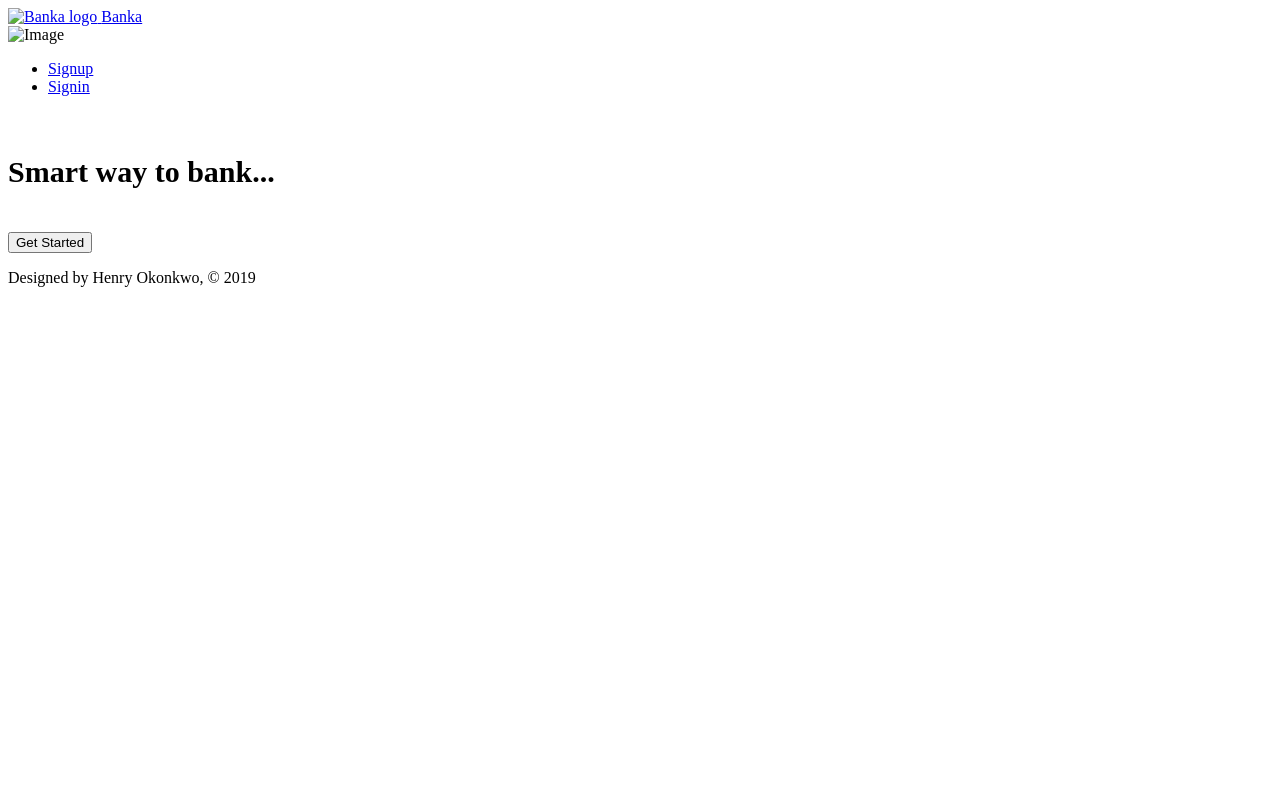
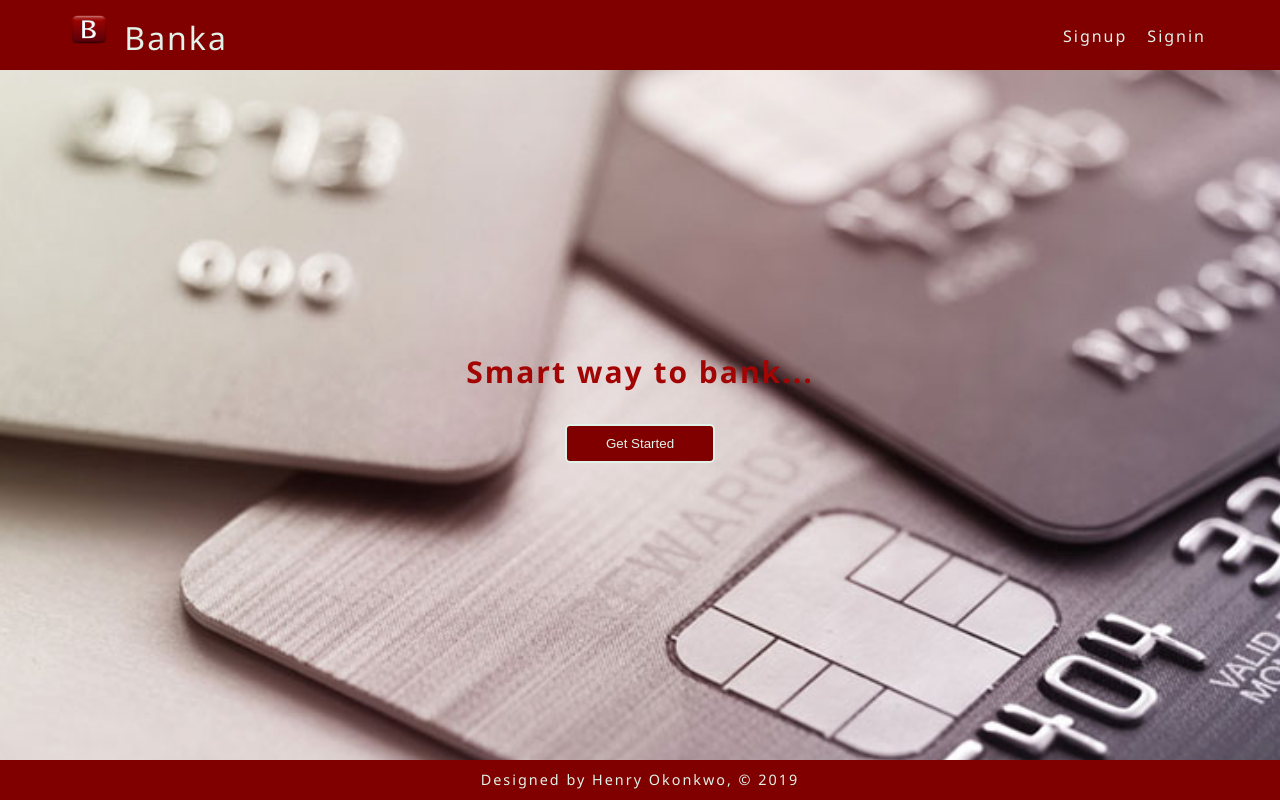
Before and after one commit to chokonaira/Banka, a plain HTML site: page index.html in a window 1280 px wide. Drawn offline with Linux system fonts and the light colour scheme; the site is published under a folder, as on GitHub Pages, so addresses that start at the root find nothing.

Commit message:
gh-pages

```diff
--- a/index.html
+++ b/index.html
@@ -5,7 +5,7 @@
   <meta charset="UTF-8">
   <meta name="viewport" content="width=device-width, initial-scale=1.0">
   <meta http-equiv="X-UA-Compatible" content="ie=edge">
-  <link rel="stylesheet" href="/UI/assets/css/home.css">
+  <link rel="stylesheet" href="./UI/assets/css/home.css">
   <title>Banka</title>
 </head>
 
@@ -13,17 +13,17 @@
   <header>
     <div class="container">
       <div class="logo">
-        <a href="index.html">
-          <img src="/UI/assets/img/logo.png" alt="Banka logo">
+        <a href="#">
+          <img src="./UI/assets/img/logo.png" alt="Banka logo">
           <span>Banka</span>
         </a>
       </div>
       <span class="togglebar" id="toggler">
-        <img src="/UI/assets/img/hamburger.png" alt="Image">
+        <img src="./UI/assets/img/hamburger.png" alt="Image">
       </span>
       <ul id="js-nav">
-        <li><a href="/UI/signup.html">Signup</a></li>
-        <li><a href="/UI/login.html">Signin</a></li>
+        <li><a href="./UI/signup.html">Signup</a></li>
+        <li><a href="./UI/login.html">Signin</a></li>
       </ul>
     </div>
   </header>
@@ -31,7 +31,7 @@
   <main>
     <div class="container">
       <h2  style="font-size:30px">Smart way to bank...</h2></br>
-      <a href="/UI/signup.html">
+      <a href="./UI/signup.html">
         <button id="vote-submit">Get Started</button>
       </a>
     </div>
@@ -41,7 +41,7 @@
       <p>Designed by Henry Okonkwo, &copy; 2019</p>
     </div>
   </footer>
-  <script src="/UI/assets/js/index.js"></script>
+  <script src="./UI/assets/js/index.js"></script>
 </body>
 
 </html>
```
